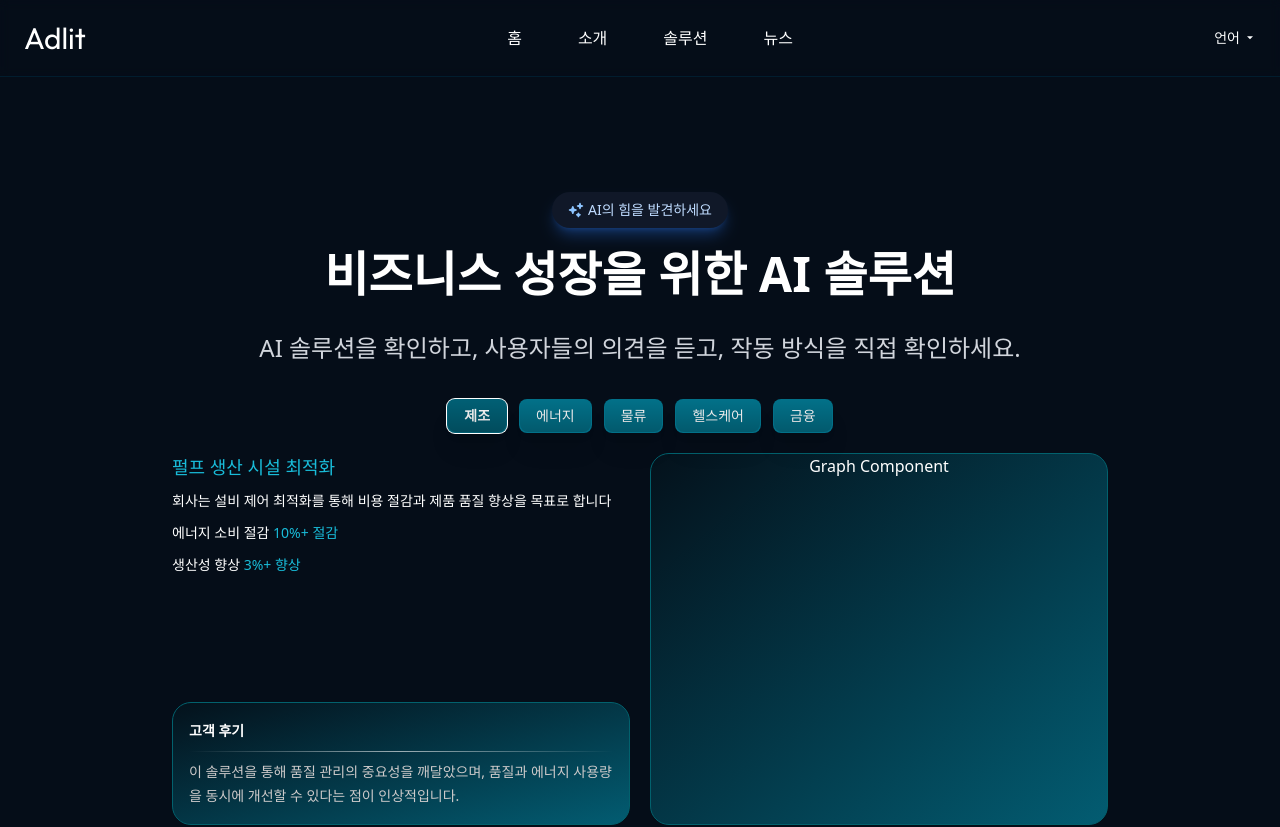
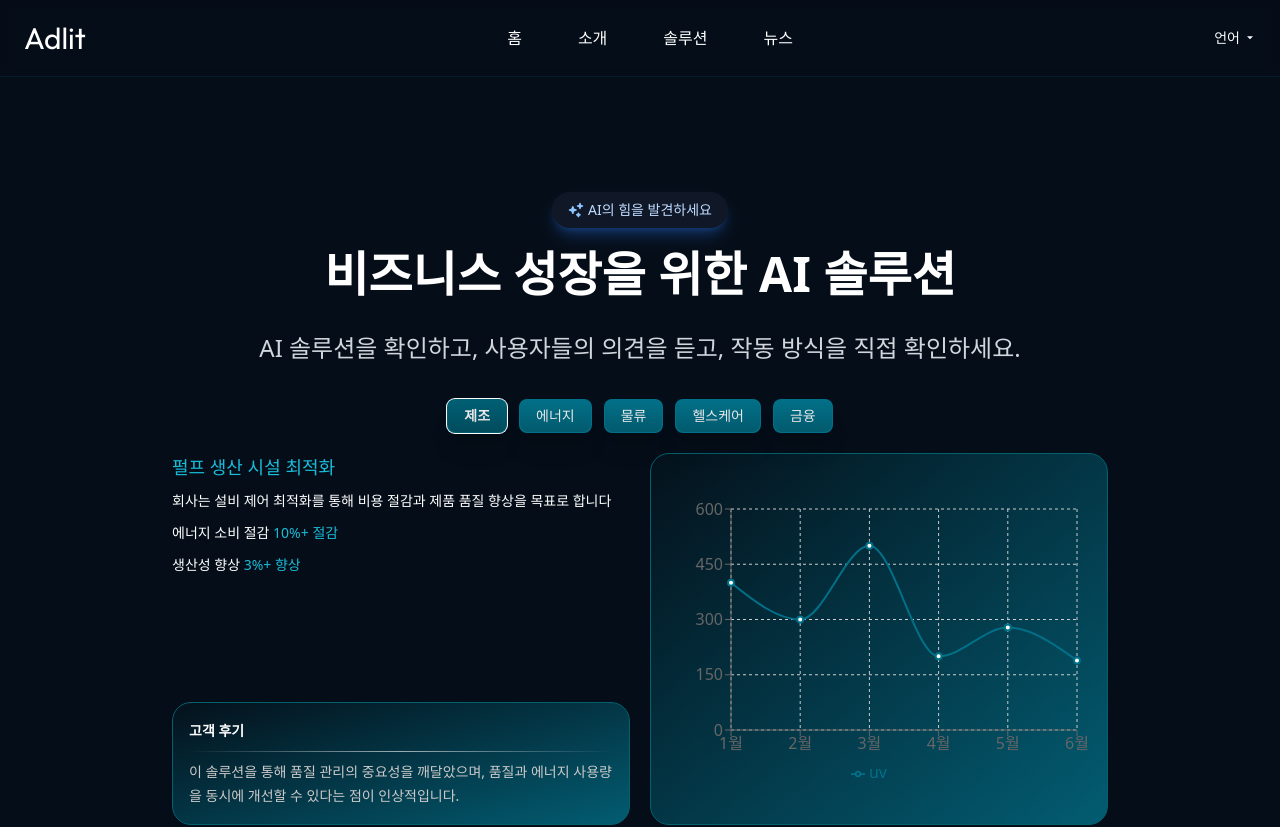
Before and after one commit to Fearless-Lab/fearless-lab.github.io, a React (Vite) app: page /data-visualization/solution in a window 1280 px wide. Shown: the top 827 px of the page. Built offline with nearby package versions, Linux system fonts and the light colour scheme.

Commit message:
feat: install recharts and add temporary simple line chart component

```diff
--- /dev/null
+++ b/src/components/SimpleLineChart.tsx
@@ -0,0 +1,39 @@
+import {
+  LineChart,
+  Line,
+  XAxis,
+  YAxis,
+  CartesianGrid,
+  Tooltip,
+  Legend,
+  ResponsiveContainer,
+} from "recharts";
+
+const data = [
+  { name: "1월", uv: 400 },
+  { name: "2월", uv: 300 },
+  { name: "3월", uv: 500 },
+  { name: "4월", uv: 200 },
+  { name: "5월", uv: 278 },
+  { name: "6월", uv: 189 },
+];
+
+const SimpleLineChart = () => {
+  return (
+    <ResponsiveContainer width="100%" height={300}>
+      <LineChart
+        data={data}
+        margin={{ top: 20, right: 30, left: 20, bottom: 5 }}
+      >
+        <CartesianGrid strokeDasharray="3 3" />
+        <XAxis dataKey="name" />
+        <YAxis />
+        <Tooltip />
+        <Legend />
+        <Line type="monotone" dataKey="uv" stroke="#027088" strokeWidth={2} />
+      </LineChart>
+    </ResponsiveContainer>
+  );
+};
+
+export default SimpleLineChart;
--- a/src/pages/components/Home/Solution/Graph.tsx
+++ b/src/pages/components/Home/Solution/Graph.tsx
@@ -1,8 +1,13 @@
+import SimpleLineChart from "../../../../components/SimpleLineChart";
+
 const Graph = () => {
   return (
     <>
-      <div className="solution-bg border border-[#02616d]">Graph Component</div>
+      <div className="solution-bg border border-[#02616d] flex justify-center items-center">
+        <SimpleLineChart />
+      </div>
     </>
   );
 };
+
 export default Graph;
```
